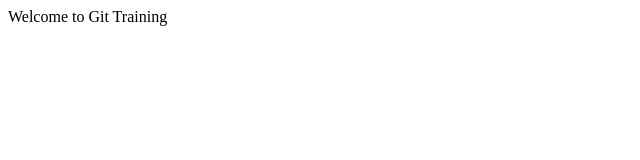
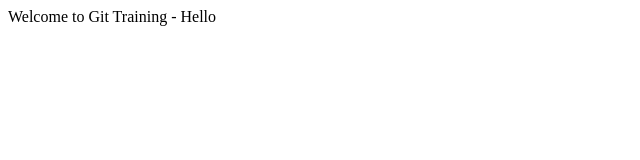
Before and after one commit to rathnajothi/DemoProject, a plain HTML site: page index.html in a window 1280 px wide. Shown: the full height of the page, 0-640 px from the left. Drawn offline with Linux system fonts and the light colour scheme.

Commit message:
Added welcome.txt and modified index.html

```diff
--- a/index.html
+++ b/index.html
@@ -1,5 +1,5 @@
 <html>
 <body>
-Welcome to Git Training
+Welcome to Git Training - Hello
 </body>
 </html>
```
Also changed, not shown: welcome.txt (added).
